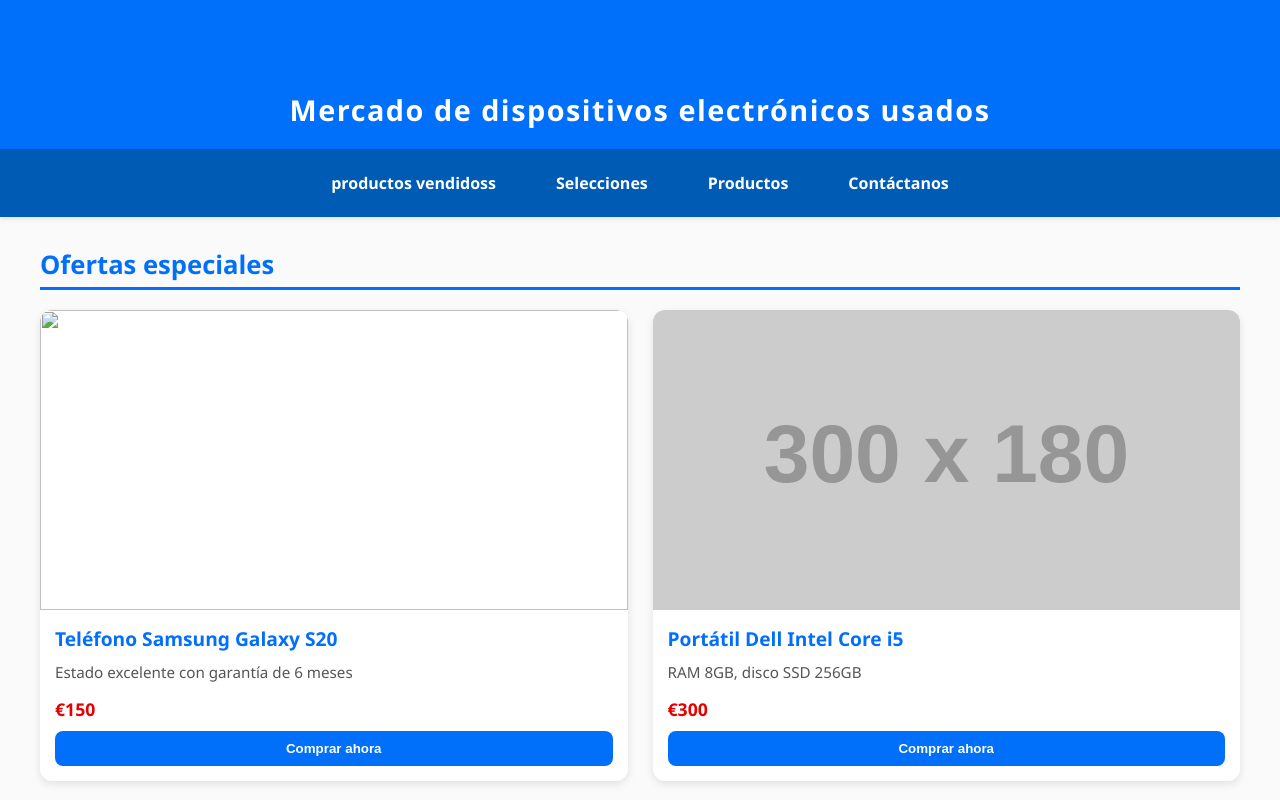
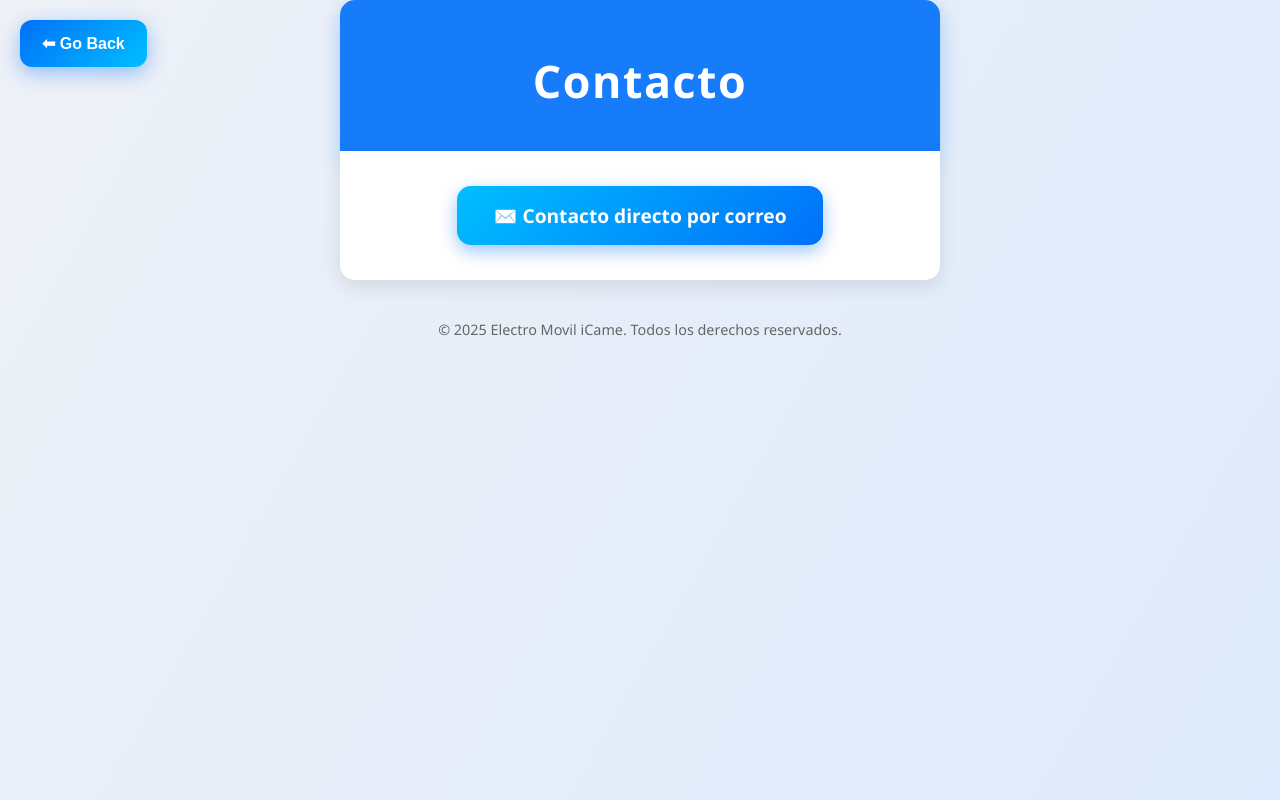
Before and after one commit to redaa1111/Reda44, a plain HTML site: page index.html in a window 1280 px wide. Shown: the top 800 px of the page. Drawn offline with Linux system fonts and the light colour scheme; placeholder pictures from the web are drawn by us.

Commit message:
Update index.html
Signed-off-by: mohamed reda <mohamedredazekraoui@gmail.com>

```diff
--- a/index.html
+++ b/index.html
@@ -3,241 +3,145 @@
 <head>
 <meta charset="UTF-8" />
 <meta name="viewport" content="width=device-width, initial-scale=1" />
-  <title>electro free</title>
+<title>Contacto - Electro Movil iCame</title>
 <style>
-    /* Ajustes generales */
+  /* Reset y base */
+  *, *::before, *::after { box-sizing: border-box; margin:0; padding:0; }
   body {
-      margin: 0;
     font-family: 'Segoe UI', Tahoma, Geneva, Verdana, sans-serif;
-      background-color: #fafafa;
+    min-height: 100vh;
+    display: flex;
+    flex-direction: column;
+    align-items: center;
+    justify-content: flex-start;
+    background: linear-gradient(120deg, #e0f0ff, #f4f4f4, #d6e6ff);
+    background-size: 400% 400%;
+    animation: gradientBG 15s ease infinite;
     color: #333;
   }
-    a {
-      text-decoration: none;
-      color: inherit;
+
+  @keyframes gradientBG {
+    0%{background-position:0% 50%}
+    50%{background-position:100% 50%}
+    100%{background-position:0% 50%}
   }
-    /* Header */
+
+  /* Botón Go Back */
+  .go-back {
+    position: fixed;
+    top: 20px;
+    left: 20px;
+    background: linear-gradient(135deg, #0070fa, #00bfff);
+    color: #fff;
+    border: none;
+    padding: 14px 22px;
+    border-radius: 12px;
+    cursor: pointer;
+    font-weight: bold;
+    font-size: 16px;
+    box-shadow: 0 6px 20px rgba(0,112,250,0.4);
+    transition: all 0.3s ease;
+    z-index: 1000;
+  }
+  .go-back:hover {
+    transform: translateY(-3px) scale(1.08);
+    box-shadow: 0 12px 25px rgba(0,112,250,0.5);
+  }
+
   header {
-      background-color: #0070fa;
-      color: white;
-      padding: 20px 40px;
+    background-color: rgba(0,112,250,0.9);
+    color: #fff;
+    width: 100%;
+    max-width: 600px;
+    padding: 50px 25px 40px;
+    border-radius: 15px 15px 0 0;
     text-align: center;
-      font-size: 1.8em;
-      font-weight: bold;
-      letter-spacing: 1.5px;
-      box-shadow: 0 2px 5px rgba(0,0,0,0.2);
+    box-shadow: 0 8px 20px rgba(0,112,250,0.3);
+    margin-bottom: 0;
   }
-    header img {
-      height: 60px;
-      display: block;
-      margin: 0 auto 10px;
-    }
-    /* Navegación */
-    nav {
-      background-color: #005bb5;
-      display: flex;
-      justify-content: center;
-      gap: 20px;
-      padding: 15px 0;
-      box-shadow: 0 2px 5px rgba(0,0,0,0.1);
-    }
-    nav a {
-      color: white;
-      font-weight: 600;
-      padding: 8px 20px;
-      border-radius: 8px;
-      transition: background-color 0.3s ease;
-    }
-    nav a:hover {
-      background-color: #003f88;
-    }
-    /* Contenedor principal */
-    main {
-      max-width: 1200px;
-      margin: 30px auto;
-      padding: 0 20px;
-    }
-    /* Secciones */
-    section {
-      margin-bottom: 40px;
-    }
-    section h2 {
-      color: #0070fa;
-      margin-bottom: 20px;
-      border-bottom: 3px solid #0070fa;
-      padding-bottom: 5px;
-      font-size: 1.6em;
-    }
-    /* Grid de productos */
-    .products-grid {
-      display: grid;
-      grid-template-columns: repeat(auto-fit,minmax(240px,1fr));
-      gap: 25px;
-    }
-    /* Tarjeta de producto */
-    .product-card {
-      background: white;
-      border-radius: 12px;
-      box-shadow: 0 3px 8px rgba(0,0,0,0.1);
-      overflow: hidden;
+  header h1 { font-size: 2.8rem; letter-spacing: 1.5px; }
+
+  .container {
+    background: #fff;
+    width: 100%;
+    max-width: 600px;
+    padding: 35px;
+    border-radius: 0 0 15px 15px;
+    box-shadow: 0 6px 20px rgba(0,0,0,0.1);
     display: flex;
     flex-direction: column;
-      transition: transform 0.2s ease;
+    align-items: center;
+    gap: 25px;
+    box-sizing: border-box;
+    transition: transform 0.3s ease, box-shadow 0.3s ease;
   }
-    .product-card:hover {
+  .container:hover {
     transform: translateY(-5px);
-      box-shadow: 0 6px 15px rgba(0,0,0,0.15);
+    box-shadow: 0 12px 25px rgba(0,0,0,0.15);
   }
-    .product-card img {
+
+  /* Botón de contacto */
+  .contact-link {
+    display: inline-block;
+    font-weight: 700;
+    font-size: 1.2rem;
+    color: #fff;
+    text-decoration: none;
+    background: linear-gradient(135deg, #00bfff, #0070fa);
+    padding: 16px 36px;
+    border-radius: 14px;
+    transition: all 0.4s ease;
+    position: relative;
+    overflow: hidden;
+    box-shadow: 0 6px 18px rgba(0,112,250,0.4);
+  }
+  .contact-link:hover {
+    transform: translateY(-3px) scale(1.05);
+    box-shadow: 0 12px 25px rgba(0,112,250,0.5);
+    background: linear-gradient(135deg, #0070fa, #00bfff);
+  }
+
+  footer {
+    margin-top: 40px;
+    color: #666;
+    font-size: 0.9rem;
+    text-align: center;
     width: 100%;
-      height: 300px;
-      object-fit: cover;
+    max-width: 600px;
+    user-select: none;
   }
-    .product-info {
-      padding: 15px;
-      flex-grow: 1;
-      display: flex;
-      flex-direction: column;
-      justify-content: space-between;
-    }
-    .product-info h3 {
-      margin: 0 0 10px 0;
-      font-size: 1.2em;
-      color: #0070fa;
-    }
-    .product-info p {
-      margin: 0 0 15px 0;
-      color: #555;
-      font-size: 0.95em;
-    }
-    .product-info .price {
-      font-weight: bold;
-      color: #e60000;
-      font-size: 1.1em;
-      margin-bottom: 10px;
-    }
-    .product-info button {
-      background-color: #0070fa;
-      border: none;
-      color: white;
-      padding: 10px 0;
-      border-radius: 8px;
-      cursor: pointer;
-      font-weight: 600;
-      transition: background-color 0.3s ease;
-    }
-    .product-info button:hover {
-      background-color: #005bb5;
-    }
-    /* Responsive pequeño */
-    @media (max-width: 600px) {
-      header {
-        font-size: 1.3em;
-      }
-      nav {
-        flex-direction: column;
-        gap: 10px;
-      }
-      main {
-        margin: 20px 10px;
-      }
+
+  @media (max-width: 640px) {
+    header, .container, footer { padding: 20px; border-radius:12px; }
+    .go-back { padding:10px 16px; font-size:14px; }
+    .contact-link { padding:14px 28px; font-size:1rem; border-radius:12px; }
   }
 </style>
 </head>
 <body>
 
+  <button class="go-back" onclick="history.back()">⬅ Go Back</button>
+
   <header>
-  <img src="" alt="" />
-  Mercado de dispositivos electrónicos usados
+    <h1>Contacto</h1>
   </header>
 
-<nav>
-  <a href="offers.html">productos vendidoss</a>
-  <a href="#featured">Selecciones</a>
-  <a href="#products">Productos</a>
-  <a href="contacto.html">Contáctanos</a>
-</nav>
+  <div class="container">
+    <a class="contact-link" href="mailto:mohamedredazekraoui@gmail.com" title="Enviar correo directo">
+      ✉️ Contacto directo por correo
+    </a>
+  </div>
 
-<main>
+  <footer>
+    &copy; 2025 Electro Movil iCame. Todos los derechos reservados.
+  </footer>
 
-  <section id="special-offers">
-    <h2>Ofertas especiales</h2>
-    <div class="products-grid">
-      <div class="product-card">
-        <img src="samsung.jpeg" />
-        <div class="product-info">
-          <h3>Teléfono Samsung Galaxy S20</h3>
-          <p>Estado excelente con garantía de 6 meses</p>
-          <div class="price">€150</div>
-          <button>Comprar ahora</button>
-        </div>
-      </div>
-      <div class="product-card">
-        <img src="https://via.placeholder.com/300x180?text=Oferta+Especial+2" alt="Oferta Especial 2" />
-        <div class="product-info">
-          <h3>Portátil Dell Intel Core i5</h3>
-          <p>RAM 8GB, disco SSD 256GB</p>
-          <div class="price">€300</div>
-          <button>Comprar ahora</button>
-        </div>
-      </div>
-    </div>
-  </section>
-
-  <section id="featured">
-    <h2>Selecciones</h2>
-    <div class="products-grid">
-      <div class="product-card">
-        <img src="https://via.placeholder.com/300x180?text=Selección+1" alt="Selección 1" />
-        <div class="product-info">
-          <h3>iPhone X usado</h3>
-          <p>Buen estado, con cargador original</p>
-          <div class="price">€250</div>
-          <button>Comprar ahora</button>
-        </div>
-      </div>
-      <div class="product-card">
-        <img src="https://via.placeholder.com/300x180?text=Selección+2" alt="Selección 2" />
-        <div class="product-info">
-          <h3>Tablet Samsung Galaxy Tab A</h3>
-          <p>Pantalla 10.1", batería en buen estado</p>
-          <div class="price">€120</div>
-          <button>Comprar ahora</button>
-        </div>
-      </div>
-    </div>
-  </section>
-
-  <section id="products">
-    <h2>Productos</h2>
-    <div class="products-grid">
-      <div class="product-card">
-        <img src="https://via.placeholder.com/300x180?text=Producto+1" alt="Producto 1" />
-        <div class="product-info">
-          <h3>Auriculares inalámbricos</h3>
-          <p>Estado nuevo</p>
-          <div class="price">€40</div>
-          <button>Comprar ahora</button>
-        </div>
-      </div>
-      <div class="product-card">
-        <img src="https://via.placeholder.com/300x180?text=Producto+2" alt="Producto 2" />
-        <div class="product-info">
-          <h3>Cámara digital</h3>
-          <p>Buen estado con funda</p>
-          <div class="price">€180</div>
-          <button>Comprar ahora</button>
-        </div>
-      </div>
-    </div>
-  </section>
-
-  <section id="contact">
-    <h2>Contáctanos</h2>
-    <p>Puedes comunicarte con nosotros vía correo electrónico: <a href="mailto:info@electronicsused.com">info@electronicsused.com</a></p>
-  </section>
-
-</main>
+  <script>
+    const contactLink = document.querySelector('.contact-link');
+    contactLink.addEventListener('click', function(e){
+      alert('Se abrirá tu cliente de correo para enviar el mensaje.');
+    });
+  </script>
 
 </body>
 </html>
```
Lines whose indentation alone changed are shown as unchanged.
